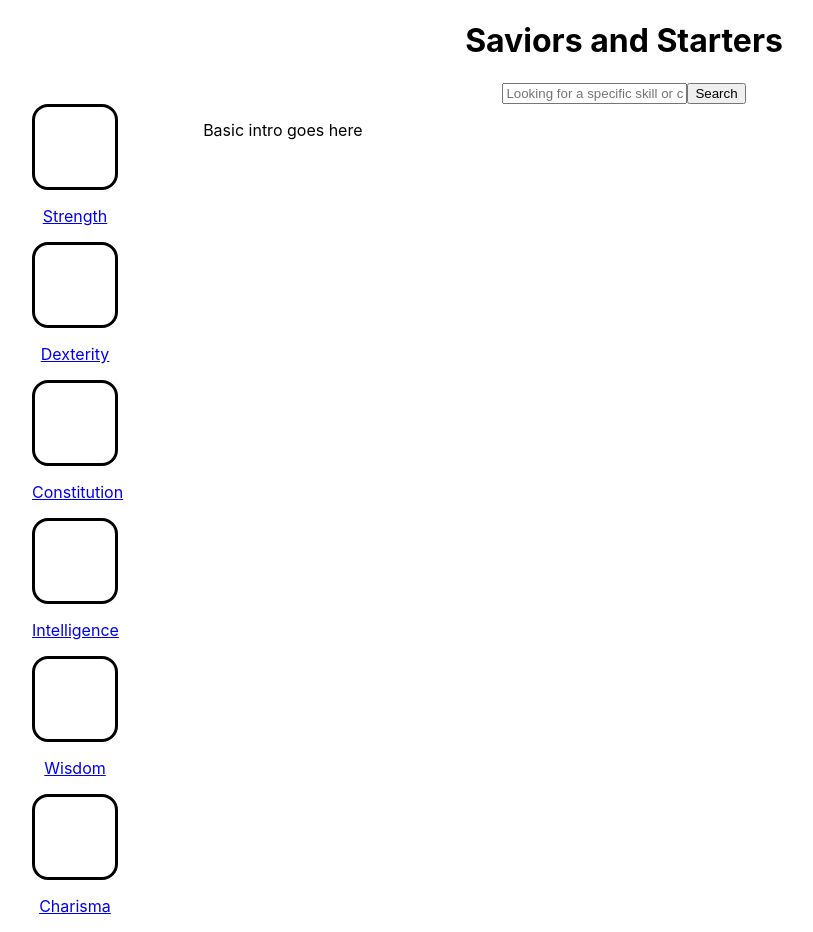
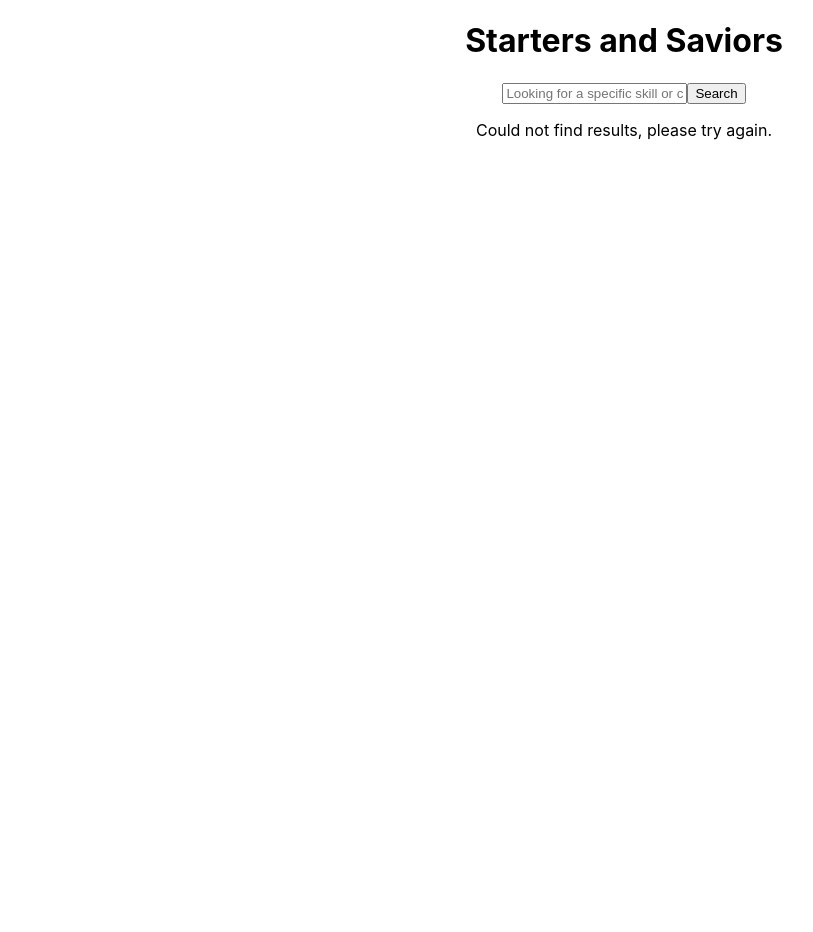
Before and after one commit to Zertroz/Final-Project, a React (Create React App) app: page /error in a window 1280 px wide. Shown: the whole page, without its empty margins (16-829 px from the left). After the commit the page ends 800 px from the top, so only its background shows below. Built offline with nearby package versions, Linux system fonts and the light colour scheme.

Commit message:
Create error page

```diff
--- a/src/App.js
+++ b/src/App.js
@@ -4,8 +4,9 @@ import Homepage from './components/HomePage/Homepage';
 import StatPage from './components/StatPage/StatPage';
 import { useState } from 'react';
 import { useEffect } from 'react';
-import stats from './queryData';
+import { stats, skills } from './queryData';
 import SkillPage from './components/SkillPage/SkillPage';
+import ErrorPage from './components/ErrorPage/ErrorPage';
 import fetchData from './apiCalls';
 import Form from './components/Form/Form';
 
@@ -21,21 +22,30 @@ function App() {
   const handleSearch = (event, value) => {
     event.preventDefault();
     loadPage(value)
-    history.push(`/${type}/${name}`);
+    if (!type || !name) {
+      history.push(`/error`)
+    } else {
+      history.push(`/${type}/${name}`);
+    }
   }
 
   const loadPage = (value) => {
     if (!value) {
       return
     }
+    type=''
+    name=''
     setSkill('');
     setStat('');
+    setError('');
     if(statList.includes(value.toLowerCase())) {
       name = stats.find(stat => stat.name.includes(value)).index;
       type = 'ability-scores';
+    } else if (skills.includes(value.toLowerCase().split(' ').join('-'))) {
+      name = value.toLowerCase().split(' ').join('-');
+      type = 'skills';
     } else {
-      name = value.split(' ').join('-');
-      type = 'skills';
+      type = 'error';
     }
     getData();
   }
@@ -46,8 +56,10 @@ function App() {
       setStat(data);
     } else if (type === 'skills') {
       setSkill(data);
-    } else {
-      console.log(error);
+    } else if (error) {
+      setError(error)
+    } else if (data instanceof Error) {
+      setError(data.toString())
     }
   }
 
@@ -59,11 +71,12 @@ function App() {
     <main className='App'>
       <header>
         <Link to={'/'} style={{ textDecoration: 'none', color: 'black' }}>
-          <h1>Saviors and Starters</h1>
+          <h1>Starters and Saviors</h1>
         </Link>
         <Form handleSearch={handleSearch} />
       </header>
       <Switch>
+        <Route path='/error'><ErrorPage error={error}/></Route>
         <Route exact path='/ability-scores/:stat' render={(({match}) => {
           return <StatPage stat={stat} value={match.params.stat} loadPage={loadPage} />
         })}/>
--- a/src/apiCalls.js
+++ b/src/apiCalls.js
@@ -1,6 +1,9 @@
 const fetchData = async (type, name) => {
   try {
     const response = await fetch(`https://www.dnd5eapi.co/api/${type}/${name}`);
+    if (!response.ok) {
+      throw new Error (response.status)
+    }
     const data = await response.json();
     return data;
   } catch (error) {
--- /dev/null
+++ b/src/components/ErrorPage/ErrorPage.js
@@ -0,0 +1,12 @@
+import './ErrorPage.css'
+
+function ErrorPage({error}) {
+  return (
+    <section className='error-page'>
+      <p>Could not find results, please try again.</p>
+      {error}
+    </section>
+  )
+}
+
+export default ErrorPage;
--- a/src/components/Form/Form.js
+++ b/src/components/Form/Form.js
@@ -4,10 +4,17 @@ import './Form.css'
 function Form({handleSearch}) {
   const [search, setSearch] = useState('')
 
+  const searchFun = (event) => {
+    if (search) {
+      handleSearch(event, search)
+      setSearch('')
+    }
+  }
+
   return (
     <form>
       <input type='text' value={search} name='search-bar' placeholder='Looking for a specific skill or class?' onChange={(event) => setSearch(event.target.value)} />
-      <button onClick={(event) => {handleSearch(event, search)}}>Search</button>
+      <button onClick={(event) => {searchFun(event)}}>Search</button>
     </form>
   )
 }
--- a/src/components/SkillPage/SkillPage.js
+++ b/src/components/SkillPage/SkillPage.js
@@ -1,5 +1,5 @@
 import './SkillPage.css';
-import stats from '../../queryData';
+import { stats } from '../../queryData';
 import { useEffect } from 'react';
 import { Link } from 'react-router-dom';
 
--- a/src/queryData.js
+++ b/src/queryData.js
@@ -7,4 +7,6 @@ const stats = [
   {name: ['Charisma', 'charisma', 'cha'], index: 'cha'}
 ]
 
-export default stats;
+const skills = ['acrobatics', 'animal-handling', 'arcana', 'athletics', 'deception', 'history', 'insight', 'intimidation', 'investigation', 'medicine', 'nature', 'perception', 'performance', 'persuasion', 'religion', 'sleight-of-hand', 'stealth', 'survival']
+
+export { stats, skills };
```
Also changed, not shown: src/components/ErrorPage/ErrorPage.css (added).
